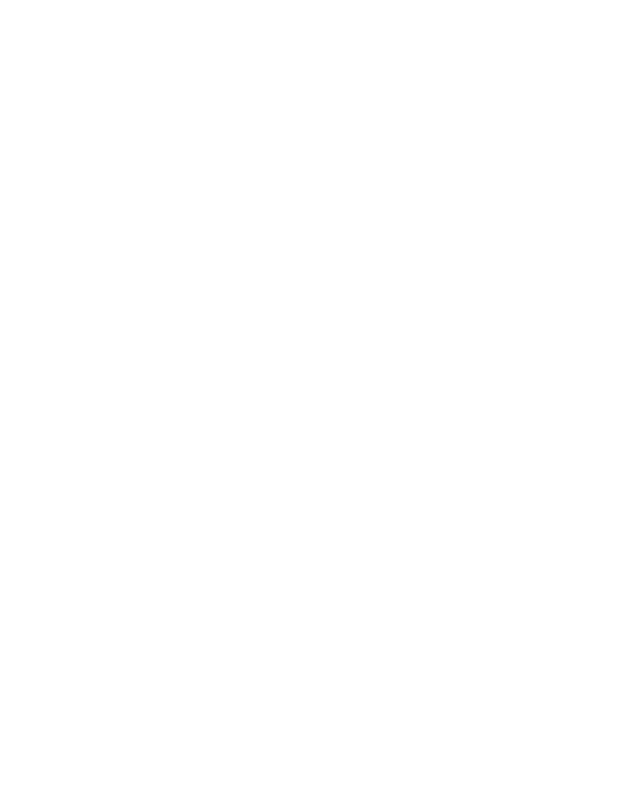
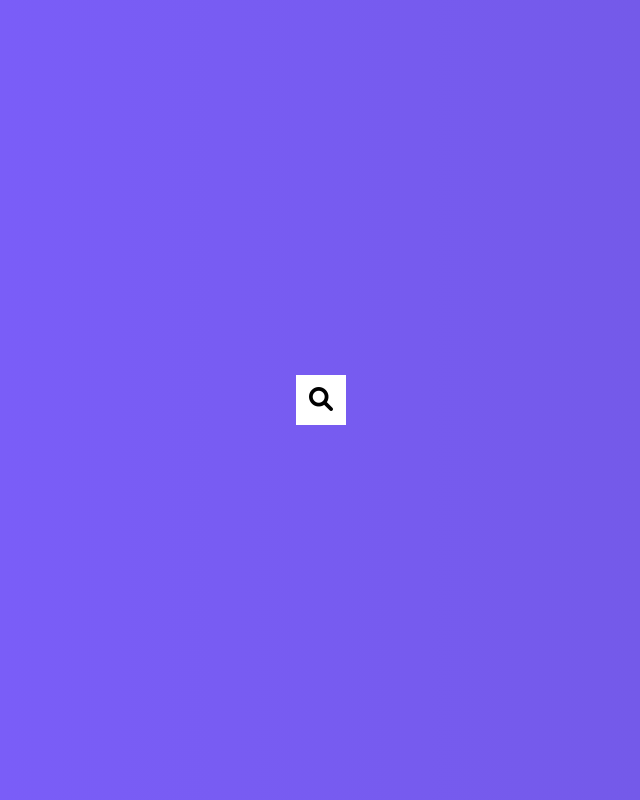
Before and after one commit to AmyMaloy/PROJECT_STARTER, a plain HTML site: page index.html in a window 1280 px wide. Shown: the whole page, without its empty margins (319-959 px from the left). Drawn offline with Linux system fonts and the light colour scheme.

Commit message:
edited the code

```diff
--- a/index.html
+++ b/index.html
@@ -1,19 +1,20 @@
 <!DOCTYPE html>
 <html lang="en">
 <head>
-
+  <meta charset="UTF-8">
+  <meta http-equiv="X-UA-Compatible" content="IE=edge">
+  <meta name="viewport" content="width=device-width, initial-scale=1.0">
+  <link rel="stylesheet" href="https://cdnjs.cloudflare.com/ajax/libs/font-awesome/6.0.0-beta3/css/all.min.css" integrity="sha512-Fo3rlrZj/k7ujTnHg4CGR2D7kSs0v4LLanw2qksYuRlEzO+tcaEPQogQ0KaoGN26/zrn20ImR1DfuLWnOo7aBA==" crossorigin="anonymous" referrerpolicy="no-referrer" />
+  <link rel="stylesheet" href="style.css" />
+  <title>Hidden Search</title>
 </head>
 <body>
-  <p id= "demo"></p>
-
-
-   <script>
-    let addresses
-
-
-
-
-   </script>
-
-    </body>
- </html>
+  <div class="search">
+    <input type="text" class="input" placeholder="Search...">
+    <button class="btn">
+     <i class="fas fa-search"></i>
+    </button>
+  </div>
+  <script src="script.js"></script>
+</body>
+</html>
--- a/script.js
+++ b/script.js
@@ -0,0 +1,8 @@
+const search = document.querySelector('.search')
+const btn = document.querySelector('.btn')
+const input = document.querySelector('.input')
+
+btn.addEventListener('click', () => {
+    search.classList.toggle('active')
+    input.focus()
+})
--- a/style.css
+++ b/style.css
@@ -5,12 +5,53 @@
 }
 
 body {
+    background-image: linear-gradient(90deg, #7d5fff, #7158e2);
     font-family: 'Roboto', sans-serif;
     display: flex;
-    flex-direction: column;
     align-items: center;
     justify-content: center;
     height: 100vh;
     overflow: hidden;
     margin: 0;
 }
+
+.search {
+  position: relative;
+  height: 50px;
+}
+
+.search .input{
+  background-color: #fff;
+  border: 0;
+  font-size: 18px;
+  padding: 15px;
+  height: 50px;
+  width: 50px;
+  transition: width 0.3s ease;
+}
+
+.btn {
+  background-color: #fff;
+  border: 0;
+  cursor: pointer;
+  font-size: 24px;
+  position: absolute;
+  top: 0;
+  left: 0;
+  height: 50px;
+  width: 50px;
+  transition: transform 0.3s ease;
+}
+
+.btn:focus,
+.input:focus {
+  outline: none;
+}
+
+.search.active .input{
+width: 200px;
+}
+
+.search.active .btn {
+  transform: translateX(198px);
+}
```
